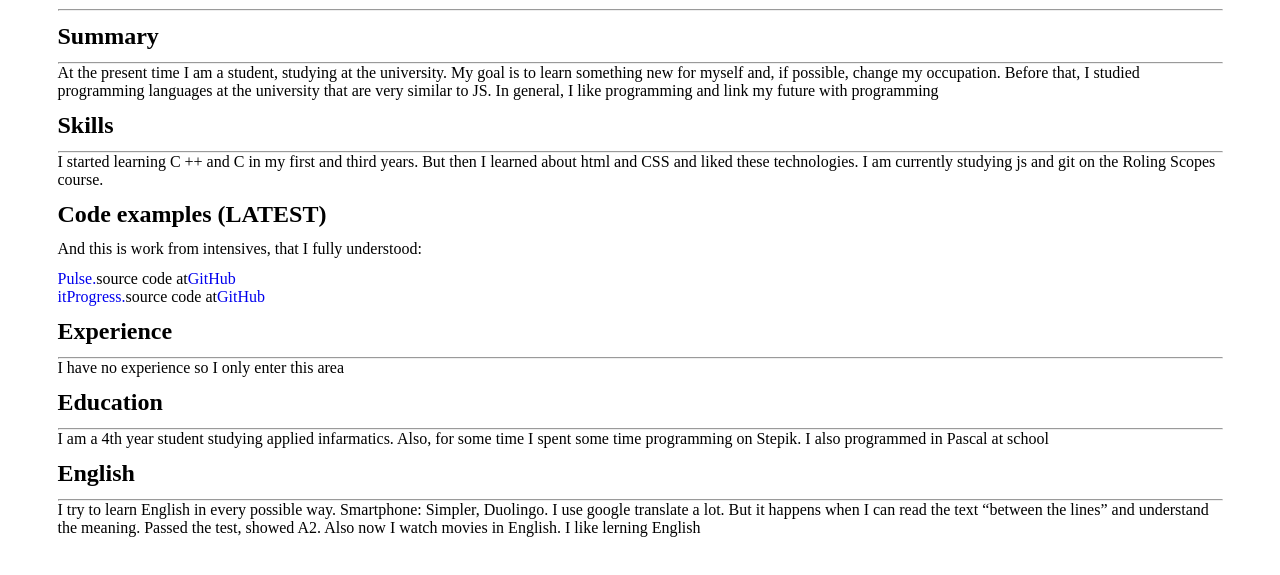
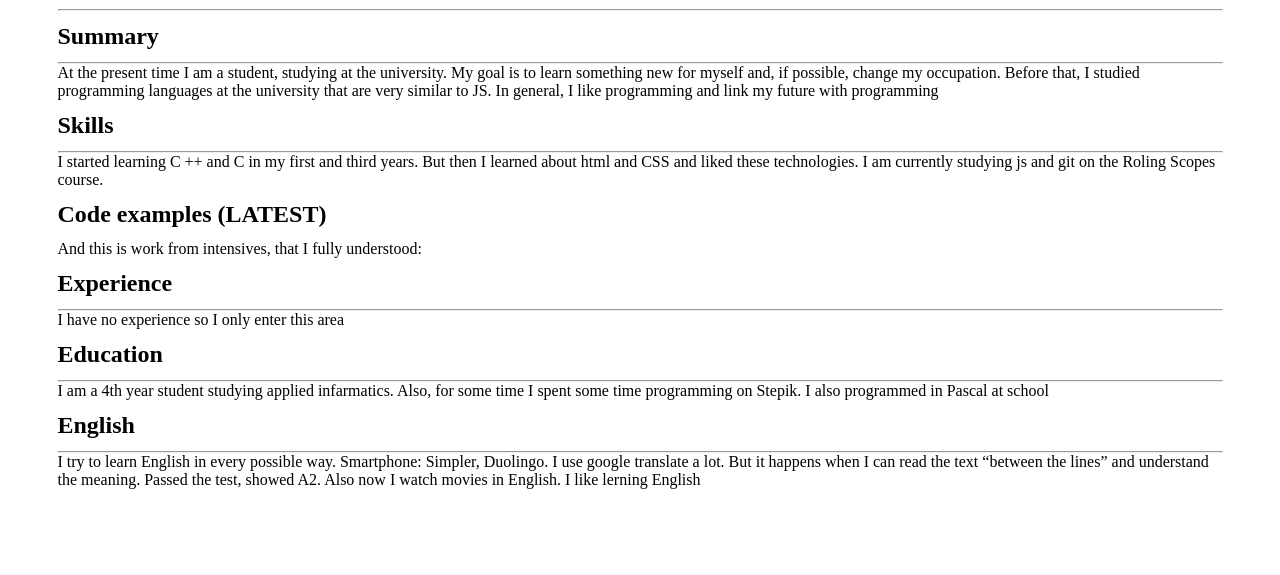
Before and after one commit to Alidzhon/rsschool-cv, a plain HTML site: page index.html in a window 1280 px wide. Shown: the part 173-748 px from the top of the page. Drawn offline with Linux system fonts and the light colour scheme.

Commit message:
refactor:  html file

```diff
--- a/index.html
+++ b/index.html
@@ -43,10 +43,6 @@
             <div class="container">
                 <h2>Code examples (LATEST)</h2>
                 <p>And this is work from intensives, that I fully understood:</p>
-                <ul class="menu">
-                    <li class="item"><a href=" https://alidzhon.github.io/PULSE/">Pulse.</a>source code at<a href="https://github.com/Alidzhon/PULSE">GitHub</a><li>
-                    <li class="item"><a href="https://alidzhon.github.io/itProgress/">itProgress.</a>source code at<a href="https://github.com/Alidzhon/itProgress">GitHub</a><li>
-                </ul>
             </div>
       </section>
 
```
Also changed, not shown: 1 other file.
